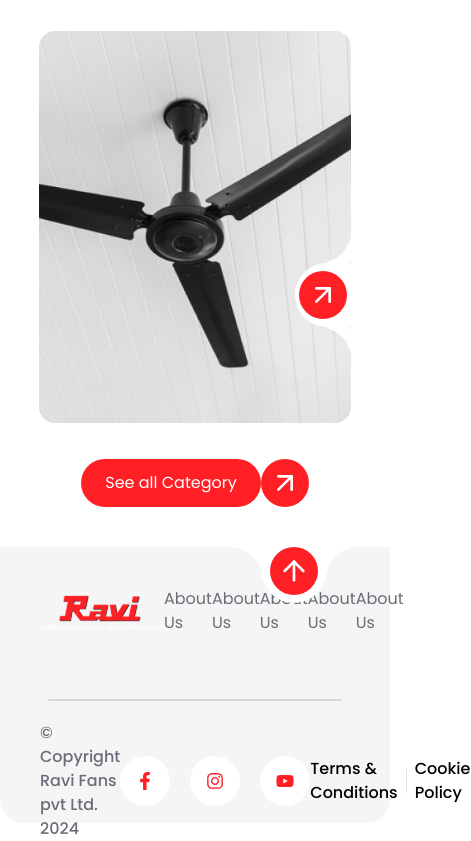
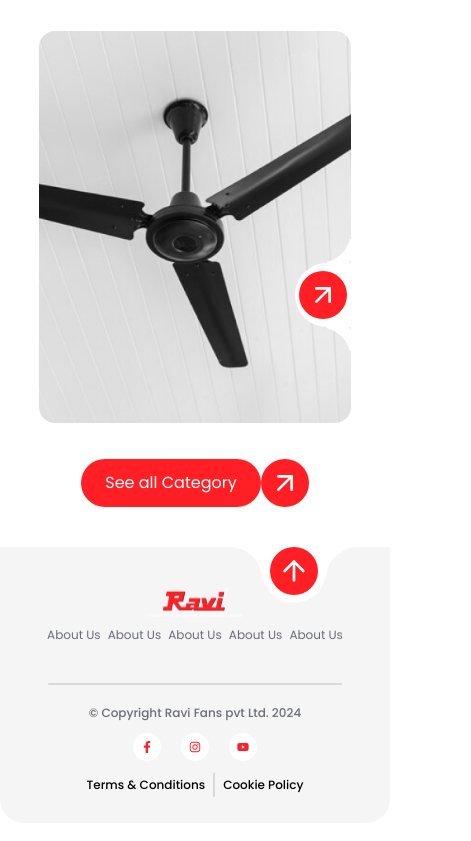
Before and after one commit to atulya-srivastava/ravi-fans, a React (Vite) app: page / in a window 390 px wide. Shown: the part 2323-3164 px from the top of the page, 471 px wide, since content can reach past the window. Built offline with nearby package versions, Linux system fonts and the light colour scheme.

Commit message:
Adds responsiveness

```diff
--- a/src/components/Footer/Footer.jsx
+++ b/src/components/Footer/Footer.jsx
@@ -17,11 +17,15 @@ const Footer = () => {
         <Button type={"up"} handleClick={scrollToTop} />
       </div>
 
-      <div className="flex justify-center items-center">
+      <div className="flex flex-col lg:flex-row justify-center items-center text-xs lg:text-base">
         <div>
-          <img src="/images/Logo.svg" alt="company logo" />
+          <img
+            src="/images/Logo.svg"
+            alt="company logo"
+            className="w-[50%] lg:w-auto mx-auto lg:mx-0"
+          />
         </div>
-        <div className="mx-auto flex justify-evenly items-center w-[60%] text-[#6A6C78]">
+        <div className="mx-auto flex justify-evenly items-center w-full lg:w-[60%] text-[#6A6C78] mt-2">
           <NavLink>About Us</NavLink>
           <NavLink>About Us</NavLink>
           <NavLink>About Us</NavLink>
@@ -30,22 +34,22 @@ const Footer = () => {
         </div>
       </div>
 
-      <div className="w-[95%] h-[2px] rounded-full bg-[#6A6C7833] mt-16 mx-auto"></div>
+      <div className="w-[95%] h-[2px] rounded-full bg-[#6A6C7833] mt-10 lg:mt-16 mx-auto"></div>
 
-      <div className="flex justify-between items-center mt-5">
-        <p className="font-[500] text-[#6A6C78]">{`© Copyright Ravi Fans pvt Ltd. ${getCurrentYear()}`}</p>
-        <div className="flex justify-center items-center">
-          <Link className="bg-white p-4 rounded-full text-lg text-[#FF1F25]">
+      <div className="flex flex-col lg:flex-row justify-between items-center mt-5">
+        <p className="font-[500] text-[#6A6C78] text-xs lg:text-base">{`© Copyright Ravi Fans pvt Ltd. ${getCurrentYear()}`}</p>
+        <div className="flex justify-center items-center my-3 lg:mt-0">
+          <Link className="bg-white p-2 lg:p-4 rounded-full text-xs lg:text-lg text-[#FF1F25]">
             <FbIcon />
           </Link>
-          <Link className="bg-white p-4 rounded-full text-lg text-[#FF1F25] mx-5">
+          <Link className="bg-white p-2 lg:p-4 rounded-full text-xs lg:text-lg text-[#FF1F25] mx-5">
             <InstaIcon />
           </Link>
-          <Link className="bg-white p-4 rounded-full text-lg text-[#FF1F25]">
+          <Link className="bg-white p-2 lg:p-4 rounded-full text-xs lg:text-lg text-[#FF1F25]">
             <YtIcon />
           </Link>
         </div>
-        <div className="flex justify-center items-center font-[500]">
+        <div className="flex justify-center items-center font-[500] text-xs lg:text-base">
           <p>Terms & Conditions</p>
           <div className="w-[2px] h-6 mx-2 bg-[#6A6C7833]"></div>
           <p>Cookie Policy</p>
```
